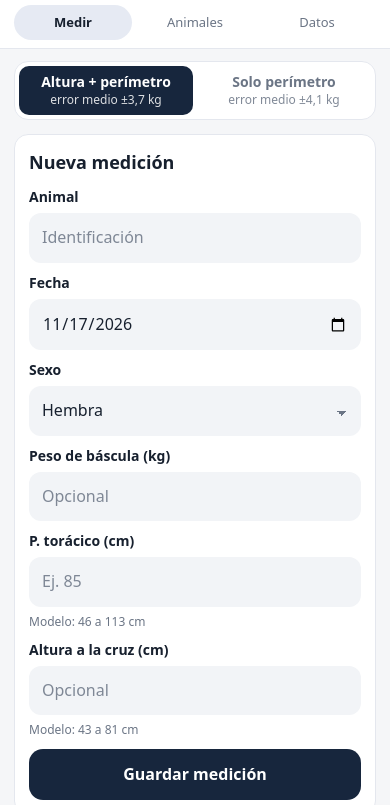
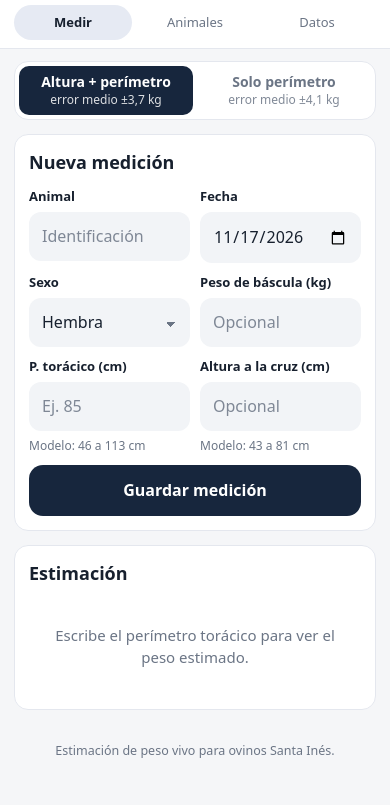
Before and after one commit to jmezosolis/santa-ines-calculadora-web, a plain HTML site: page index.html in a window 390 px wide. Shown: the part 45-850 px from the top of the page. Drawn offline with Linux system fonts and the light colour scheme.

Commit message:
Formulario de Medir en 2 columnas también en móvil
Co-Authored-By: Claude Haiku 5.5 <noreply@anthropic.com>

```diff
--- a/index.html
+++ b/index.html
@@ -100,7 +100,8 @@ input:disabled{opacity:.45}
   main{padding-top:12px}
   .card{padding:14px;border-radius:14px}
   .card h2{font-size:18px;margin-bottom:12px}
-  .fila2{grid-template-columns:1fr;gap:10px;margin-bottom:10px}
+  .fila2{grid-template-columns:1fr 1fr;gap:10px;margin-bottom:10px}
+  .fila2 label.campo{font-size:13px}
   input,select{font-size:16px} /* evita zoom automático en iOS */
   .btn{padding:14px;font-size:16px}
   .estimacion .peso{font-size:40px}
--- a/sw.js
+++ b/sw.js
@@ -1,5 +1,5 @@
 // Service worker: guarda la app para que funcione sin conexión.
-const VERSION = 'sicalc-v11';
+const VERSION = 'sicalc-v12';
 const SHELL = [
   './',
   './index.html',
```
